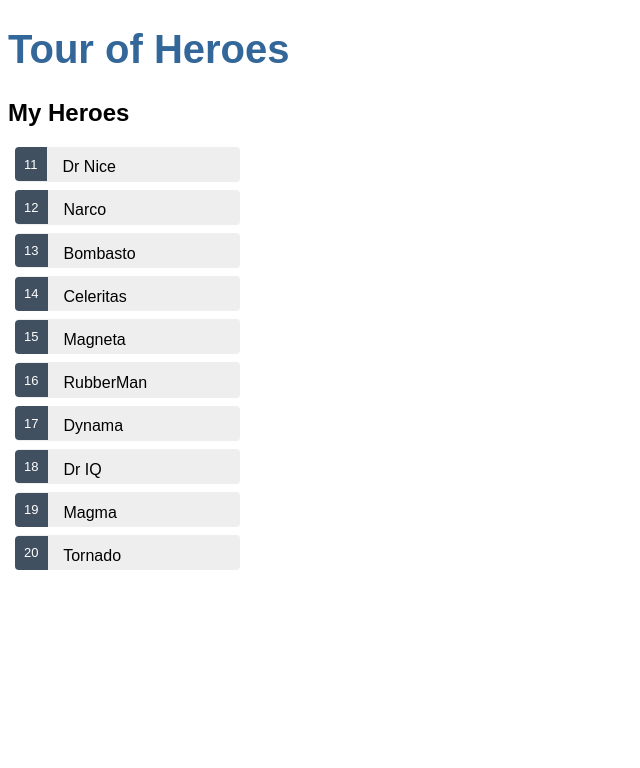
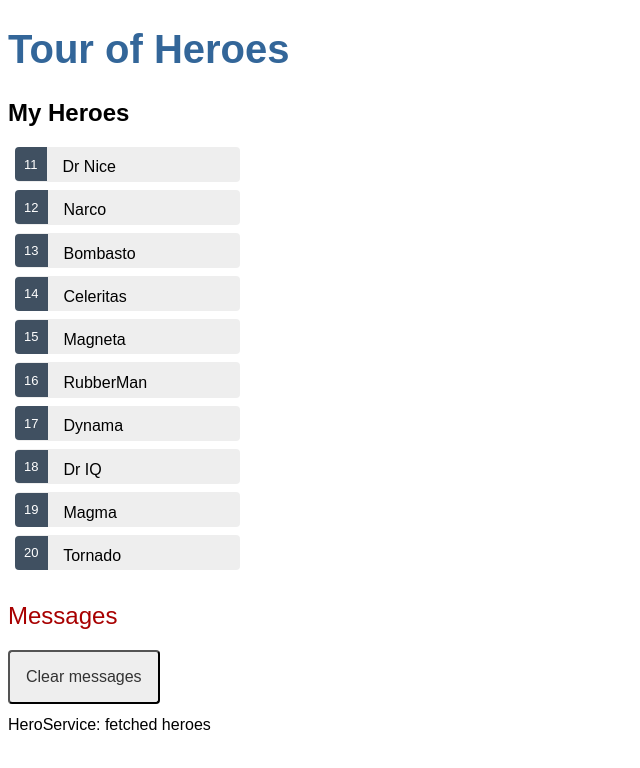
Before and after one commit to yurysiruts/Tour-of-heroes, an Angular app: page / in a window 1280 px wide. Shown: the top 768 px of the page, without its empty margins (0-640 px from the left). Built offline with nearby package versions, Linux system fonts and the light colour scheme.

Commit message:
trd commit

```diff
--- a/src/app/app.component.html
+++ b/src/app/app.component.html
@@ -1,2 +1,3 @@
 <h1>{{ title }}</h1>
 <app-heroes></app-heroes>
+<app-messages></app-messages>
--- a/src/app/app.module.ts
+++ b/src/app/app.module.ts
@@ -4,11 +4,15 @@
 
 import { AppComponent } from './app.component';
 import { HeroesComponent } from './heroes/heroes.component';
+import { HeroDetailComponent } from './hero-detail/hero-detail.component';
+import { MessagesComponent } from './messages/messages.component';
 
 @NgModule({
   declarations: [
     AppComponent,
-    HeroesComponent
+    HeroesComponent,
+    HeroDetailComponent,
+    MessagesComponent
   ],
   imports: [
     BrowserModule,
--- /dev/null
+++ b/src/app/hero-detail/hero-detail.component.html
@@ -0,0 +1,10 @@
+<div *ngIf="hero">
+  <h2>{{ hero.name | uppercase }}</h2>
+<div>
+  <span>id: </span>{{ hero.id }}
+</div>
+<div>
+  <label for="hero-name">Hero name: </label>
+  <input type="text" id="hero-name" [(ngModel)]="hero.name" placeholder="name">
+</div>
+</div>
--- /dev/null
+++ b/src/app/hero-detail/hero-detail.component.ts
@@ -0,0 +1,18 @@
+import { Component, OnInit, Input } from '@angular/core';
+import { Hero } from '../hero';
+
+@Component({
+  selector: 'app-hero-detail',
+  templateUrl: './hero-detail.component.html',
+  styleUrls: ['./hero-detail.component.scss']
+})
+export class HeroDetailComponent implements OnInit {
+
+  @Input() hero: Hero;
+
+  constructor() { }
+
+  ngOnInit(): void {
+  }
+
+}
--- /dev/null
+++ b/src/app/hero.service.ts
@@ -0,0 +1,22 @@
+import { Injectable } from '@angular/core';
+import { Observable, of } from 'rxjs';
+
+import { Hero } from './hero';
+import { Heroes } from './mock-heroes';
+import { MessageService } from './message.service';
+
+@Injectable({
+  providedIn: 'root'
+})
+export class HeroService {
+
+  constructor(private messageService: MessageService) { }
+
+  getHeroes(): Observable<Hero[]> {
+    const heroes = of(Heroes);
+    this.messageService.add('HeroService: fetched heroes');
+    return heroes;
+  }
+// of(HEROES) returns an Observable<Hero[]> that emits a single value, the array of mock heroes.
+
+}
--- a/src/app/heroes/heroes.component.html
+++ b/src/app/heroes/heroes.component.html
@@ -4,14 +4,4 @@
     <span class="badge">{{ hero.id }}</span> {{ hero.name }}
   </li>
 </ul>
-
-<div *ngIf="selectedHero">
-  <h2>{{ selectedHero.name | uppercase }}</h2>
-<div>
-  <span>id: </span>{{ selectedHero.id }}
-</div>
-<div>
-  <label for="hero-name">Hero name: </label>
-  <input type="text" id="hero-name" [(ngModel)]="selectedHero.name" placeholder="name">
-</div>
-</div>
+<app-hero-detail [hero]="selectedHero"></app-hero-detail>
--- a/src/app/heroes/heroes.component.ts
+++ b/src/app/heroes/heroes.component.ts
@@ -1,7 +1,8 @@
 import { Component, OnInit } from '@angular/core';
 
 import { Hero } from '../hero';
-import { Heroes } from '../mock-heroes';
+import { MessageService } from '../message.service';
+import { HeroService } from '../hero.service';
 
 @Component({
   selector: 'app-heroes',
@@ -10,17 +11,23 @@
 })
 export class HeroesComponent implements OnInit {
 
-  public heroes = Heroes;
+  selectedHero?: Hero;
 
-  constructor() { }
+  heroes: Hero[] = [];
+
+  constructor(private heroService: HeroService, private messageService: MessageService) { }
 
   ngOnInit(): void {
+    this.getHeroes();
   }
 
-  selectedHero?: Hero;
-
   onSelect(hero: Hero): void {
-    this.selectedHero = hero
+    this.selectedHero = hero;
+    this.messageService.add(`HeroesComponent: Selected hero id=${hero.id}`);
   }
 
+  getHeroes(): void {
+    this.heroService.getHeroes()
+        .subscribe(heroes => this.heroes = heroes);
+  }
 }
--- /dev/null
+++ b/src/app/message.service.ts
@@ -0,0 +1,16 @@
+import { Injectable } from '@angular/core';
+
+@Injectable({
+  providedIn: 'root',
+})
+export class MessageService {
+  messages: string[] = [];
+
+  add(message: string) {
+    this.messages.push(message);
+  }
+
+  clear() {
+    this.messages = [];
+  }
+}
--- /dev/null
+++ b/src/app/messages/messages.component.html
@@ -0,0 +1,8 @@
+<div *ngIf="messageService.messages.length">
+
+  <h2>Messages</h2>
+  <button class="clear"
+          (click)="messageService.clear()">Clear messages</button>
+  <div *ngFor='let message of messageService.messages'> {{message}} </div>
+
+</div>
--- /dev/null
+++ b/src/app/messages/messages.component.scss
@@ -0,0 +1,19 @@
+/* MessagesComponent's private CSS styles */
+h2 {
+  color: #A80000;
+  font-family: Arial, Helvetica, sans-serif;
+  font-weight: lighter;
+}
+
+.clear {
+  color: #333;
+  background-color: #eee;
+  margin-bottom: 12px;
+  padding: 1rem;
+  border-radius: 4px;
+  font-size: 1rem;
+}
+.clear:hover {
+  color: white;
+  background-color: #42545C;
+}
--- /dev/null
+++ b/src/app/messages/messages.component.ts
@@ -0,0 +1,17 @@
+import { Component, OnInit } from '@angular/core';
+
+import { MessageService } from '../message.service';
+
+@Component({
+  selector: 'app-messages',
+  templateUrl: './messages.component.html',
+  styleUrls: ['./messages.component.scss']
+})
+export class MessagesComponent implements OnInit {
+
+  constructor(public messageService: MessageService) {}
+
+  ngOnInit(): void {
+  }
+
+}
```
Also changed, not shown: src/app/hero-detail/hero-detail.component.scss (added).
